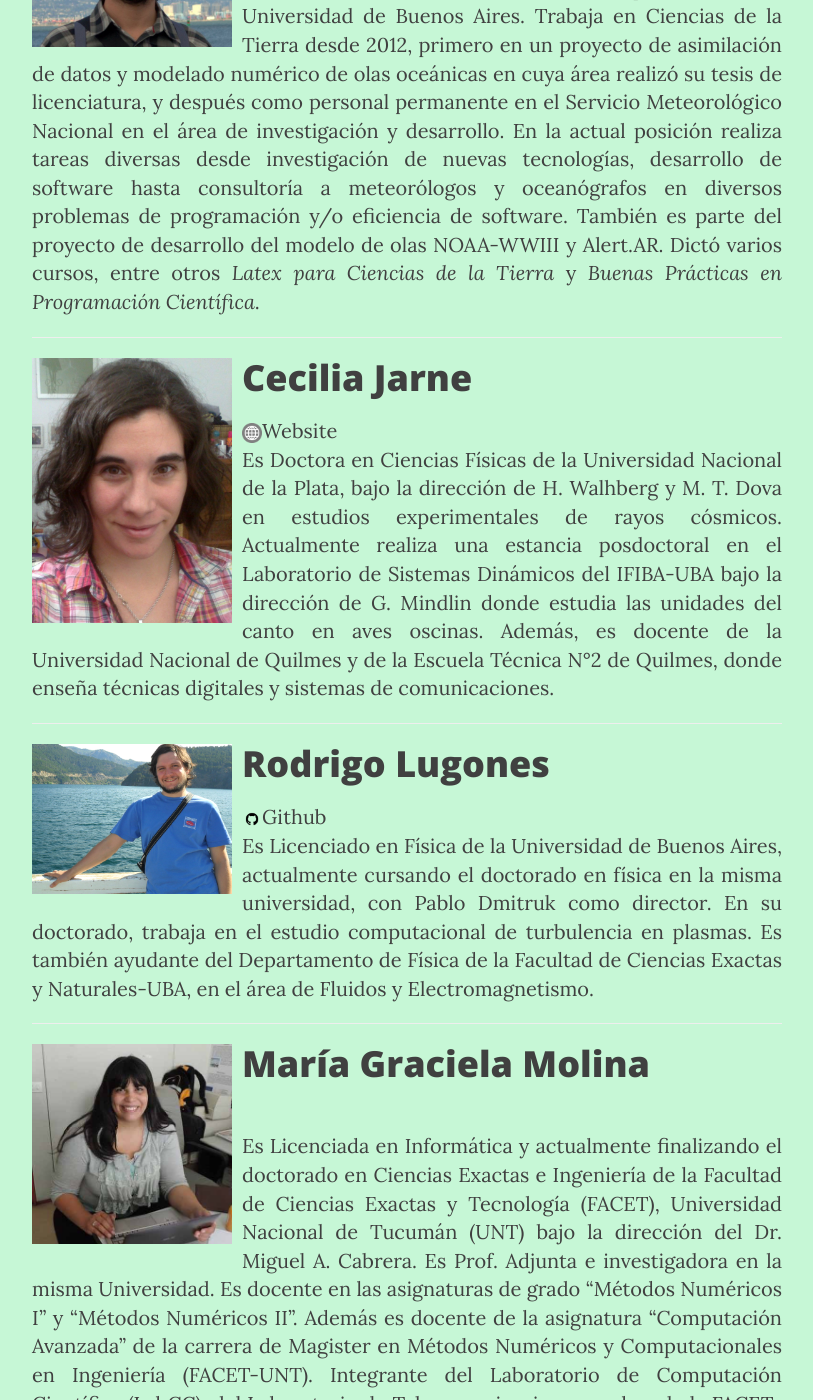
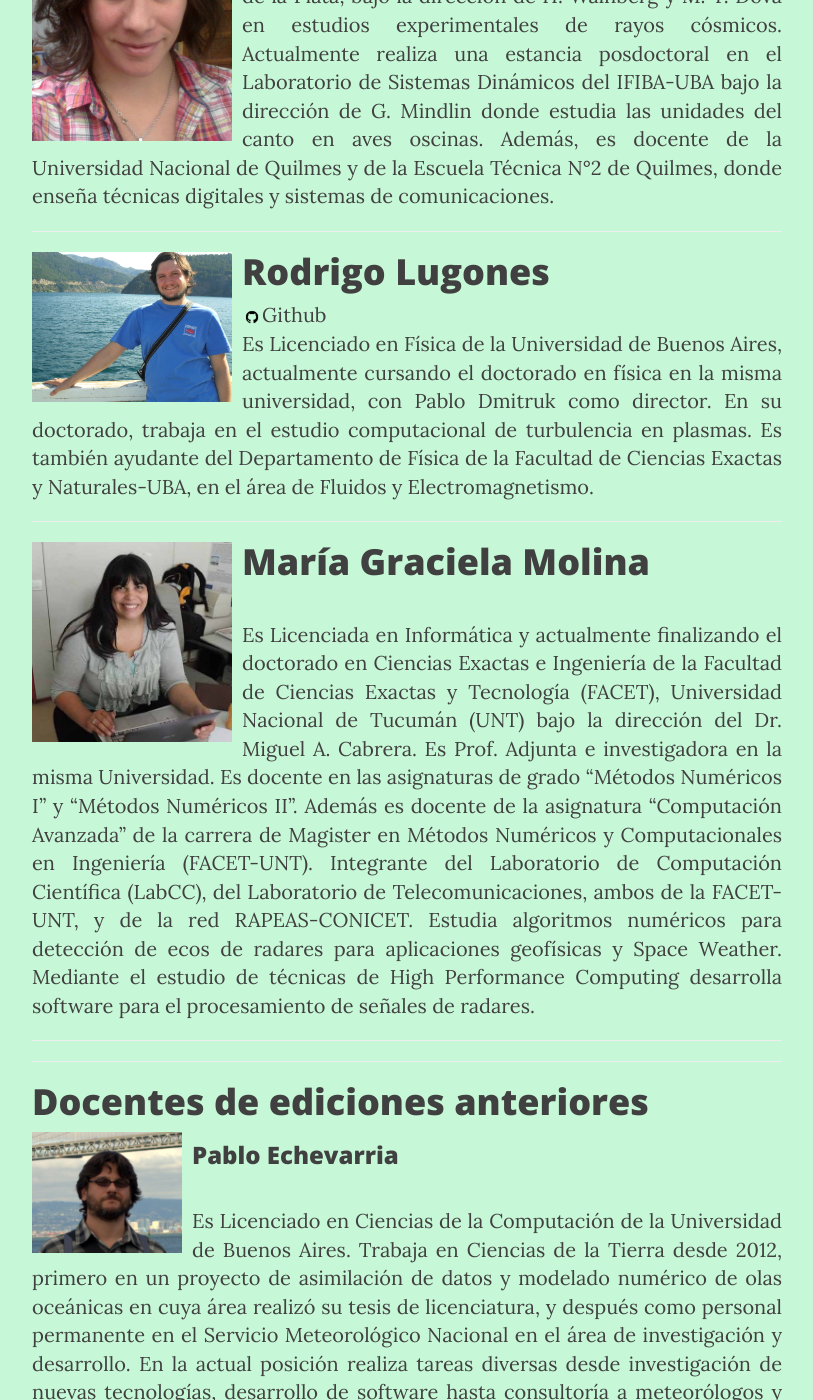
Before and after one commit to wtpc/wtpc.github.io, a Jekyll site: the page built from docentes.html, in a window 1280 px wide and 1400 px high, scrolled down 833 px. Shown: the whole window, without its empty margins (233-1046 px from the left). Built offline with Jekyll 4.4.1, drawn with Linux system fonts in a browser that asks for light colours; nearby versions of some CDN libraries; some of the changed text lies outside the part shown.

Commit message:
Agregado en Docentes: secciones para colaboradores y para docentes de ediciones anteriores

```diff
--- a/_data/members.yml
+++ b/_data/members.yml
@@ -1,7 +1,7 @@
-# Members
+# Docentes actuales
 
 - name: Pablo Nicolás Alcain
-  role:
+  role: teacher
   img: /img/teachers/foto_pabloa.png
   github: pabloalcain
   gplus:
@@ -9,17 +9,8 @@
   url:
   visible: true
 
-- name: Pablo Echevarria
-  role:
-  img: /img/teachers/foto_pablohe.jpg
-  github:
-  gplus:
-  bio: Es Licenciado en Ciencias de la Computación de la Universidad de Buenos Aires. Trabaja en Ciencias de la Tierra desde 2012, primero en un proyecto de asimilación de datos y modelado numérico de olas oceánicas en cuya área realizó su tesis de licenciatura, y después como personal permanente en el Servicio Meteorológico Nacional en el área de investigación y desarrollo. En la actual posición realiza tareas diversas desde investigación de nuevas tecnologías, desarrollo de software hasta consultoría a meteorólogos y oceanógrafos en diversos problemas de programación y/o eficiencia de software. También es parte del proyecto de desarrollo del modelo de olas NOAA-WWIII y Alert.AR. Dictó varios cursos, entre otros <em>Latex para Ciencias de la Tierra</em> y <em>Buenas Prácticas en Programación Científica</em>.
-  url:
-  visible: true
-
 - name: Cecilia Jarne
-  role:
+  role: teacher
   img: /img/teachers/foto_ceci.jpg
   github:
   gplus:
@@ -28,7 +19,7 @@
   visible: true
 
 - name: Rodrigo Lugones
-  role:
+  role: teacher
   img: /img/teachers/foto_rodrigo.jpg
   github: rlugones
   gplus:
@@ -37,10 +28,34 @@
   visible: true
 
 - name: María Graciela Molina
-  role:
+  role: teacher
   img: /img/teachers/foto_graciela.jpg
   github:
   gplus:
   bio: Es Licenciada en Informática y actualmente finalizando el doctorado en Ciencias Exactas e Ingeniería de la Facultad de Ciencias Exactas y Tecnología (FACET),  Universidad Nacional de Tucumán (UNT) bajo la dirección del Dr. Miguel A. Cabrera. Es Prof. Adjunta e investigadora en la misma Universidad. Es docente en las asignaturas de grado “Métodos Numéricos I” y “Métodos Numéricos II”. Además es docente de la asignatura “Computación Avanzada”  de la carrera de Magister en Métodos Numéricos y Computacionales en Ingeniería (FACET-UNT). Integrante del Laboratorio de Computación Científica (LabCC), del Laboratorio de Telecomunicaciones, ambos de la FACET-UNT, y de la red RAPEAS-CONICET. Estudia algoritmos numéricos para detección de ecos de radares para aplicaciones geofísicas y Space Weather. Mediante el estudio de técnicas de High Performance Computing desarrolla software para el procesamiento de señales de radares.
   url:
   visible: true
+
+
+
+# Collaborators
+- name: Tiziano
+  role: collaborator
+  img: /img/collaborators/foto_pablohe.jpg
+  github:
+  gplus:
+  bio: Es Licenciado en Ciencias de la Computación de la Universidad de Buenos Aires. Trabaja en Ciencias de la Tierra desde 2012, primero en un proyecto de asimilación de datos y modelado numérico de olas oceánicas en cuya área realizó su tesis de licenciatura, y después como personal permanente en el Servicio Meteorológico Nacional en el área de investigación y desarrollo. En la actual posición realiza tareas diversas desde investigación de nuevas tecnologías, desarrollo de software hasta consultoría a meteorólogos y oceanógrafos en diversos problemas de programación y/o eficiencia de software. También es parte del proyecto de desarrollo del modelo de olas NOAA-WWIII y Alert.AR. Dictó varios cursos, entre otros <em>Latex para Ciencias de la Tierra</em> y <em>Buenas Prácticas en Programación Científica</em>.
+  url:
+  visible: true
+
+
+
+# Past teachers
+- name: Pablo Echevarria
+  role: former-teacher
+  img: /img/former-teachers/foto_pablohe.jpg
+  github:
+  gplus:
+  bio: Es Licenciado en Ciencias de la Computación de la Universidad de Buenos Aires. Trabaja en Ciencias de la Tierra desde 2012, primero en un proyecto de asimilación de datos y modelado numérico de olas oceánicas en cuya área realizó su tesis de licenciatura, y después como personal permanente en el Servicio Meteorológico Nacional en el área de investigación y desarrollo. En la actual posición realiza tareas diversas desde investigación de nuevas tecnologías, desarrollo de software hasta consultoría a meteorólogos y oceanógrafos en diversos problemas de programación y/o eficiencia de software. También es parte del proyecto de desarrollo del modelo de olas NOAA-WWIII y Alert.AR. Dictó varios cursos, entre otros <em>Latex para Ciencias de la Tierra</em> y <em>Buenas Prácticas en Programación Científica</em>.
+  url:
+  visible: true
--- a/docentes.html
+++ b/docentes.html
@@ -5,13 +5,12 @@ title: "Docentes"
 ---
 <hr>
 
-{% for member in site.data.members %} {% if member.visible == true %}
+{% for member in site.data.members %} {% if member.role == "teacher" %} {% if member.visible == true %}
+
 
 	<img src="{{ member.img }}" style="margin-top:0px; margin-bottom:5px; margin-right:10px; float:left; width:200px !important">
 
 	<h1>{{ member.name }}</h1>
-
-	<h2>{{ member.role }}</h2>
 
 	{% if member.github %}
 	<span class="social-share-googleplus"><a href="https://github.com/{{ member.github }}" title="Github"><img src="{{ "/img/icons/github-icon.png" | prepend: site.baseurl }}" style="height:20px">Github</a></span>
@@ -31,4 +30,70 @@ title: "Docentes"
 
 	<hr>
 
-{% endif %}{% endfor %}
+{% endif %}{% endif %}{% endfor %}
+
+
+
+{% if false %}
+<hr>
+<h1> Colaboradores </h1>
+{% for member in site.data.members %} {% if member.role == "collaborator" %} {% if member.visible == true %}
+
+
+	<img src="{{ member.img }}" style="margin-top:0px; margin-bottom:5px; margin-right:10px; float:left; width:150px !important">
+
+	<h2>{{ member.name }}</h2>
+
+	{% if member.github %}
+	<span class="social-share-googleplus"><a href="https://github.com/{{ member.github }}" title="Github"><img src="{{ "/img/icons/github-icon.png" | prepend: site.baseurl }}" style="height:20px">Github</a></span>
+	{% endif %}
+	{% if member.gplus %}
+	<span class="social-share-googleplus"><a href="{{ member.gplus }}" title="Google Plus"><img src="{{ "/img/icons/gplus-icon.png" | prepend: site.baseurl }}" style="height:20px">Google Plus</a></span>
+	{% endif %}
+	{% if member.url %}
+	<span class="social-share-googleplus"><a href="{{ member.url }}" title="Google Plus"><img src="{{ "/img/icons/url-icon.png"| prepend: site.baseurl }}" style="height:20px">Website</a></span>
+	{% endif %}
+
+	</br>
+
+	{% if member.bio %}
+	{{ member.bio }}
+	{% endif %}
+
+	<hr>
+
+{% endif %}{% endif %}{% endfor %}{% endif %}
+
+
+
+
+
+{% if true %}
+<hr>
+<h1> Docentes de ediciones anteriores </h1>
+{% for member in site.data.members %} {% if member.role == "former-teacher" %} {% if member.visible == true %}
+
+
+	<img src="{{ member.img }}" style="margin-top:0px; margin-bottom:5px; margin-right:10px; float:left; width:150px !important">
+
+	<h3>{{ member.name }}</h3>
+
+	{% if member.github %}
+	<span class="social-share-googleplus"><a href="https://github.com/{{ member.github }}" title="Github"><img src="{{ "/img/icons/github-icon.png" | prepend: site.baseurl }}" style="height:20px">Github</a></span>
+	{% endif %}
+	{% if member.gplus %}
+	<span class="social-share-googleplus"><a href="{{ member.gplus }}" title="Google Plus"><img src="{{ "/img/icons/gplus-icon.png" | prepend: site.baseurl }}" style="height:20px">Google Plus</a></span>
+	{% endif %}
+	{% if member.url %}
+	<span class="social-share-googleplus"><a href="{{ member.url }}" title="Google Plus"><img src="{{ "/img/icons/url-icon.png"| prepend: site.baseurl }}" style="height:20px">Website</a></span>
+	{% endif %}
+
+	</br>
+
+	{% if member.bio %}
+	{{ member.bio }}
+	{% endif %}
+
+	<hr>
+
+{% endif %}{% endif %}{% endfor %}{% endif %}
```
Also changed, not shown: img/former-teachers/foto_pablohe.jpg (renamed from img/teachers/foto_pablohe.jpg).
